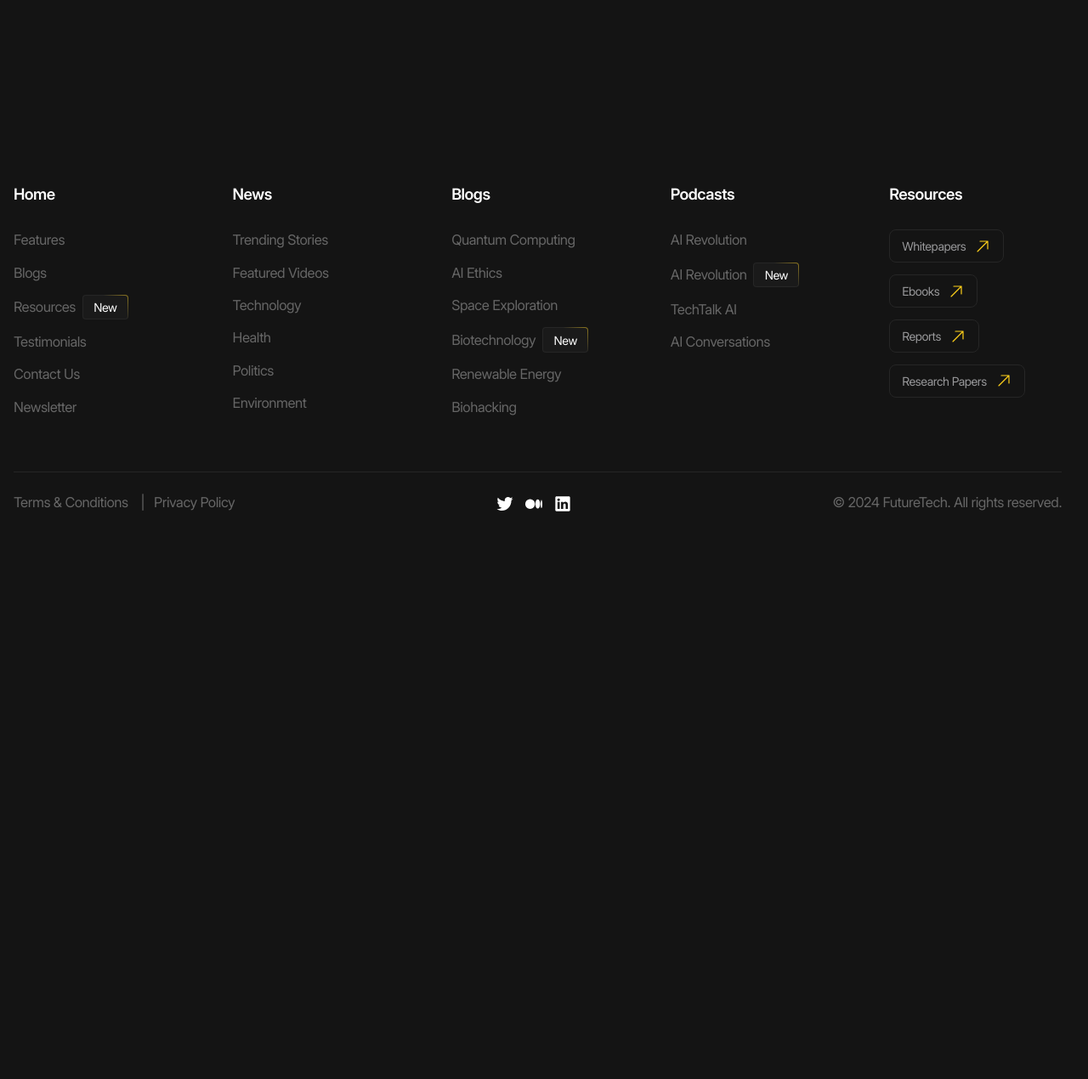
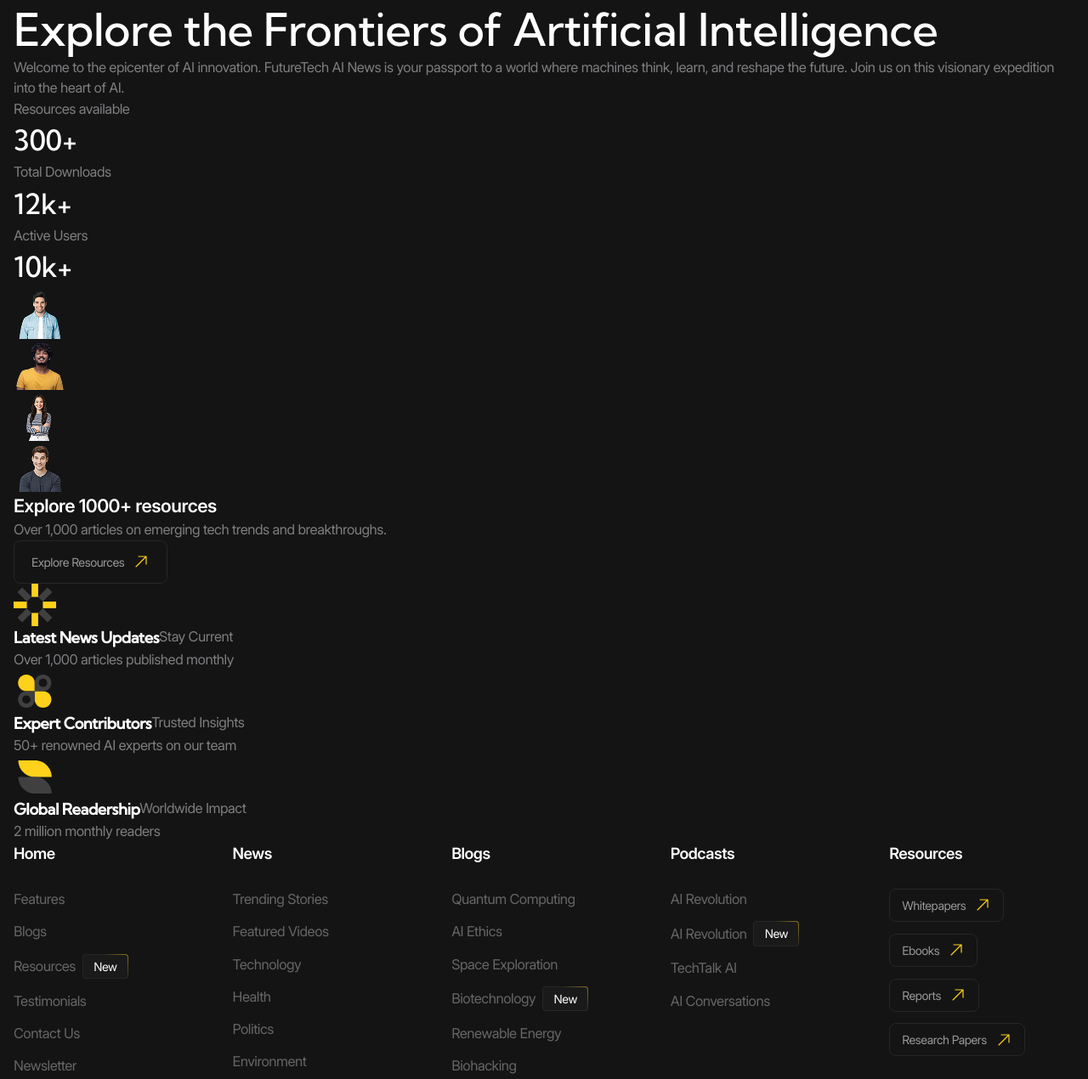
Before and after one commit to wireside/Future-Tech, a plain HTML site: page index.html in a window 1280 px wide. Shown: the part 174-1444 px from the top of the page at 85% size. Before the commit the page ends 800 px from the top, so only its background shows below. Drawn offline with Linux system fonts and the light colour scheme.

Commit message:
Created hero section and filled the content

```diff
--- a/index.html
+++ b/index.html
@@ -70,9 +70,118 @@
       </div>
     </div>
   </header>
+
   <main>
+    <section class="hero" aria-labelledby="hero-title">
+      <div class="hero__main container">
+        <div class="hero__body">
+          <p class="hero__subtitle">Your Journey to Tomorrow Begins Here</p>
+          <h1 class="hero__title" id="hero-title">Explore the Frontiers of Artificial Intelligence</h1>
+          <div class="hero__description">
+            <p>Welcome to the epicenter of AI innovation. FutureTech AI News is your passport to a world where machines think, learn, and reshape the future. Join us on this visionary expedition into the heart of AI.</p>
+          </div>
+        </div>
+        <div class="hero__metrics metrics">
+          <dl class="metrics__list">
+            <div class="metrics__item">
+              <dt class="metrics__key">Resources available</dt>
+              <dd class="metrics__value h3">300<span class="metrics__sign">+</span></dd>
+            </div>
+            <div class="metrics__item">
+              <dt class="metrics__key">Total Downloads</dt>
+              <dd class="metrics__value h3">12k<span class="metrics__sign">+</span></dd>
+            </div>
+            <div class="metrics__item">
+              <dt class="metrics__key">Active Users</dt>
+              <dd class="metrics__value h3">10k<span class="metrics__sign">+</span></dd>
+            </div>
+          </dl>
+        </div>
+        <div class="hero__resources-preview resources-preview">
+          <div class="resources-preview__team team">
+            <img
+              class="team__person"
+              src="./images/team/1.png"
+              alt=""
+              width="60" height="60" loading="lazy"
+            />
+            <img
+              class="team__person"
+              src="./images/team/2.png"
+              alt=""
+              width="60" height="60" loading="lazy"
+            />
+            <img
+              class="team__person"
+              src="./images/team/3.png"
+              alt=""
+              width="60" height="60" loading="lazy"
+            />
+            <img
+              class="team__person"
+              src="./images/team/4.png"
+              alt=""
+              width="60" height="60" loading="lazy"
+            />
+          </div>
+          <div class="resources-preview__body">
+            <p class="resources-preview__title h5">Explore 1000+ resources</p>
+            <p class="resources-preview__subtitle">Over 1,000 articles on emerging tech trends and breakthroughs.</p>
+          </div>
+          <a href="/" class="resources-preview__button button">
+            <span class="icon icon--yellow-arrow">Explore Resources</span>
+          </a>
+        </div>
+      </div>
+      <div class="hero__advantages">
+        <h2 class="visually-hidden">Our advantages</h2>
+        <ul class="hero__advantages-list container">
+          <li class="hero__advantages-item">
+            <div class="advantage-card">
+              <img
+                class="advantage-card__image"
+                src="./images/advantages/1.svg"
+                alt=""
+                width="50" height="50" loading="lazy"
+              />
+              <a href="/" class="advantage-card__link">
+                <h3 class="advantage-card__title h6">Latest News Updates</h3>
+                <p class="advantage-card__subtitle">Stay Current</p>
+              </a>
+              <p class="advantage-card__details">Over 1,000 articles published monthly</p>
+            </div>
+            <div class="advantage-card">
+              <img
+                class="advantage-card__image"
+                src="./images/advantages/2.svg"
+                alt=""
+                width="50" height="50" loading="lazy"
+              />
+              <a href="/" class="advantage-card__link">
+                <h3 class="advantage-card__title h6">Expert Contributors</h3>
+                <p class="advantage-card__subtitle">Trusted Insights</p>
+              </a>
+              <p class="advantage-card__details">50+ renowned AI experts on our team</p>
+            </div>
+            <div class="advantage-card">
+              <img
+                class="advantage-card__image"
+                src="./images/advantages/3.svg"
+                alt=""
+                width="50" height="50" loading="lazy"
+              />
+              <a href="/" class="advantage-card__link">
+                <h3 class="advantage-card__title h6">Global Readership</h3>
+                <p class="advantage-card__subtitle">Worldwide Impact</p>
+              </a>
+              <p class="advantage-card__details">2 million monthly readers</p>
+            </div>
+          </li>
+        </ul>
+      </div>
+    </section>
+  </main>
 
-  </main>
   <footer class="footer">
     <div class="footer__inner container">
       <div class="footer__body">
--- /dev/null
+++ b/styles/blocks/_advantage-card.scss
@@ -0,0 +1 @@
+@use '../helpers' as *;
--- /dev/null
+++ b/styles/blocks/_hero.scss
@@ -0,0 +1 @@
+@use '../helpers' as *;
--- /dev/null
+++ b/styles/blocks/_metrics.scss
@@ -0,0 +1 @@
+@use '../helpers' as *;
--- /dev/null
+++ b/styles/blocks/_resources-preview.scss
@@ -0,0 +1 @@
+@use '../helpers' as *;
--- /dev/null
+++ b/styles/blocks/_team.scss
@@ -0,0 +1 @@
+@use '../helpers' as *;
```
Also changed, not shown: images/advantages/1.svg (added), images/advantages/2.svg (added), images/advantages/3.svg (added), images/team/1.png (added), images/team/2.png (added), images/team/3.png (added), images/team/4.png (added).
